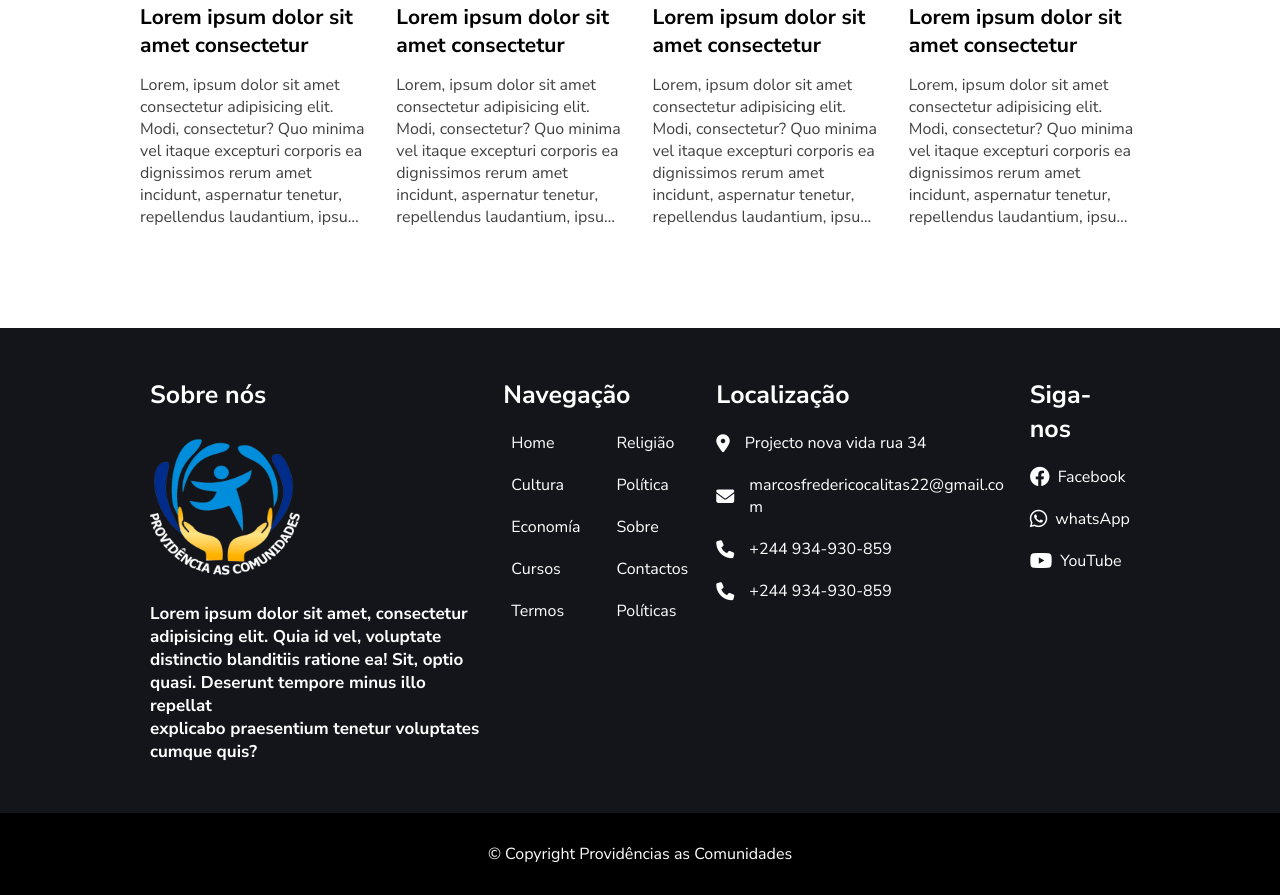
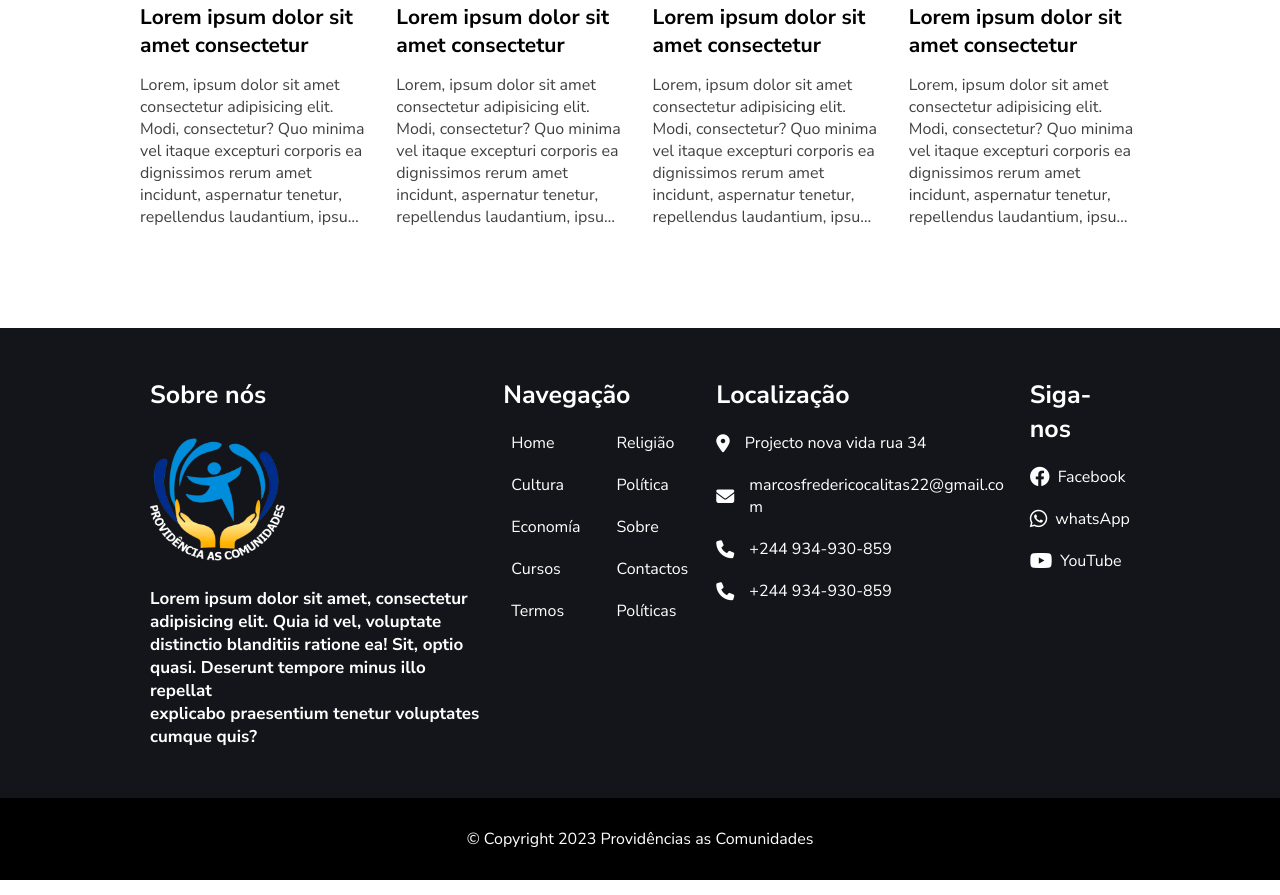
Before and after one commit to marcosfredericocalitas/news-system, a plain HTML site: page index.html in a window 1280 px wide. Shown: the part 2777-3672 px from the top of the page. Drawn offline with Linux system fonts and the light colour scheme.

Commit message:
Update logo dimention

```diff
--- a/assets/css/footer.css
+++ b/assets/css/footer.css
@@ -19,7 +19,7 @@
 }
 
 .c-about__logo {
-    --logo-dimention: 150px;
+    --logo-dimention: 135px;
     width: var(--logo-dimention);
     height: var(--logo-dimention);
 }
@@ -39,10 +39,6 @@
     display: grid;
     grid-template-columns: repeat(2, 1fr);
     gap: var(--footer-menu-gap);
-}
-
-.c-menu__item--footer {
-    width: 100%;
 }
 
 .c-menu__link--footer {
--- a/index.html
+++ b/index.html
@@ -978,7 +978,7 @@
         </div>
 
         <div class="c-footer__wrapper-bottom u-d-flex">
-            <p class="c-footer__copyrigh u-white">&copy; Copyright Providências as Comunidades</p>
+            <p class="c-footer__copyrigh u-white">&copy; Copyright 2023 Providências as Comunidades</p>
         </div>
     </footer>
 
```
